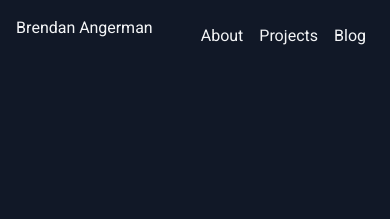
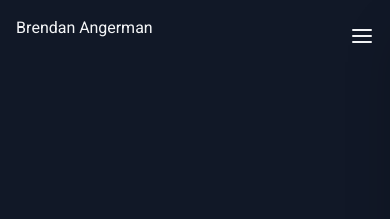
Before and after one commit to bAngerman/bAngerman.github.io, a Jekyll site: the page built from pages/index.md, in a window 390 px wide. Shown: the top 219 px of the page. Built offline with Jekyll 4.4.1, drawn with Linux system fonts in a browser that asks for light colours; emoji names are drawn with the system emoji font.

Commit message:
Add mobile nav slideout and fix timeline card text colors.
The dark-background heading/link colors from .page-content were leaking
into the timeline cards, which sit on a light background and looked
unreadable. Scope an override via a new .timeline-card class.

Also replace the squished mobile navbar with a hamburger that opens a
right-side slideout panel with a backdrop, ESC-to-close, and link-click
auto-close.

Co-Authored-By: Claude Opus 4.7 (1M context) <noreply@anthropic.com>

```diff
--- a/_includes/about/timeline.html
+++ b/_includes/about/timeline.html
@@ -10,7 +10,7 @@
         <span class="font-bold rounded-full px-2 md:px-4 mr-2 text-white bg-blue-500 p-2 rounded leading-none flex items-center justify-center text-sm md:text-base">{{ item.to }}</span>
       </h6>
 
-      <div class="flex-1 min-w-0 rounded-lg shadow-lg bg-gray-100 p-4 md:p-6">
+      <div class="timeline-card flex-1 min-w-0 rounded-lg shadow-lg bg-gray-100 p-4 md:p-6">
 
         <h2 class="text-lg mb-1">{{ item.title }}</h2>
         <p>{{ item.description }}</p>
--- a/_includes/navbar.html
+++ b/_includes/navbar.html
@@ -1,9 +1,3 @@
-<nav class="py-4 flex flex-row flex-wrap justify-between items-center gap-y-2">
-  <a href="{{ site.baseurl }}/">
-    <h5 class="text-md">{{ site.title }}</h5>
-  </a>
-
-  <div class="flex flex-row flex-wrap">
 {%- assign html_pages = site.html_pages | sort: 'weight' -%}
 {%- assign filtered_pages = "" | split: "" -%}
 
@@ -32,6 +26,20 @@
 
 {%- endfor -%}
 
+<nav class="py-4 flex flex-row justify-between items-center">
+  <a href="{{ site.baseurl }}/">
+    <h5 class="text-md">{{ site.title }}</h5>
+  </a>
+
+  <button id="nav-toggle" type="button" class="md:hidden p-2 -mr-2 text-gray-100 hover:text-blue-100 focus:outline-none" aria-label="Open menu" aria-controls="mobile-nav" aria-expanded="false">
+    <svg xmlns="http://www.w3.org/2000/svg" width="24" height="24" viewBox="0 0 24 24" fill="none" stroke="currentColor" stroke-width="2" stroke-linecap="round" stroke-linejoin="round" aria-hidden="true">
+      <line x1="3" y1="6" x2="21" y2="6"></line>
+      <line x1="3" y1="12" x2="21" y2="12"></line>
+      <line x1="3" y1="18" x2="21" y2="18"></line>
+    </svg>
+  </button>
+
+  <div class="hidden md:flex flex-row">
     {% for html_page in filtered_pages %}
 
       {%- if html_page.external_url -%}
@@ -40,8 +48,38 @@
         {%- assign url = html_page.url | relative_url -%}
       {%- endif -%}
 
-      <a class="hover:text-blue-100 hover:underline mx-2 sm:mx-3 last:mr-0 first:ml-0" href="{{ url }}">{{ html_page.title }}</a>
+      <a class="hover:text-blue-100 hover:underline mx-3 last:mr-0 first:ml-0" href="{{ url }}">{{ html_page.title }}</a>
 
     {% endfor %}
   </div>
 </nav>
+
+<div id="mobile-nav" class="mobile-nav fixed inset-0 z-50 md:hidden pointer-events-none" aria-hidden="true">
+  <div class="mobile-nav-backdrop absolute inset-0 bg-black opacity-0 transition-opacity duration-200" data-nav-close></div>
+
+  <aside class="mobile-nav-panel absolute top-0 right-0 h-full w-64 max-w-full bg-gray-800 shadow-2xl transform translate-x-full transition-transform duration-200 ease-out flex flex-col">
+    <div class="flex items-center justify-between px-6 py-4 border-b border-gray-700">
+      <span class="text-md font-semibold">Menu</span>
+      <button type="button" class="p-2 -mr-2 text-gray-100 hover:text-blue-100 focus:outline-none" aria-label="Close menu" data-nav-close>
+        <svg xmlns="http://www.w3.org/2000/svg" width="24" height="24" viewBox="0 0 24 24" fill="none" stroke="currentColor" stroke-width="2" stroke-linecap="round" stroke-linejoin="round" aria-hidden="true">
+          <line x1="18" y1="6" x2="6" y2="18"></line>
+          <line x1="6" y1="6" x2="18" y2="18"></line>
+        </svg>
+      </button>
+    </div>
+
+    <nav class="flex flex-col px-6 py-4 space-y-4">
+      {% for html_page in filtered_pages %}
+
+        {%- if html_page.external_url -%}
+          {%- assign url = html_page.external_url -%}
+        {%- else -%}
+          {%- assign url = html_page.url | relative_url -%}
+        {%- endif -%}
+
+        <a class="text-lg hover:text-blue-100 hover:underline" href="{{ url }}">{{ html_page.title }}</a>
+
+      {% endfor %}
+    </nav>
+  </aside>
+</div>
--- a/assets/app.css
+++ b/assets/app.css
@@ -615,13 +615,39 @@ video {
   }
 }
 
+.pointer-events-none {
+  pointer-events: none;
+}
+
 .static {
   position: static;
 }
 
-.mx-2 {
-  margin-left: 0.5rem;
-  margin-right: 0.5rem;
+.fixed {
+  position: fixed;
+}
+
+.absolute {
+  position: absolute;
+}
+
+.inset-0 {
+  top: 0px;
+  right: 0px;
+  bottom: 0px;
+  left: 0px;
+}
+
+.top-0 {
+  top: 0px;
+}
+
+.right-0 {
+  right: 0px;
+}
+
+.z-50 {
+  z-index: 50;
 }
 
 .mx-3 {
@@ -646,6 +672,10 @@ video {
   margin-right: 0.5rem;
 }
 
+.-mr-2 {
+  margin-right: -0.5rem;
+}
+
 .mb-0 {
   margin-bottom: 0px;
 }
@@ -722,6 +752,10 @@ video {
   width: 5rem;
 }
 
+.w-64 {
+  width: 16rem;
+}
+
 .w-1\/2 {
   width: 50%;
 }
@@ -740,6 +774,10 @@ video {
 
 .max-w-6xl {
   max-width: 72rem;
+}
+
+.max-w-full {
+  max-width: 100%;
 }
 
 .max-w-screen-md {
@@ -765,6 +803,10 @@ video {
   transform: translateX(var(--tw-translate-x)) translateY(var(--tw-translate-y)) rotate(var(--tw-rotate)) skewX(var(--tw-skew-x)) skewY(var(--tw-skew-y)) scaleX(var(--tw-scale-x)) scaleY(var(--tw-scale-y));
 }
 
+.translate-x-full {
+  --tw-translate-x: 100%;
+}
+
 .hover\:-translate-y-2:hover {
   --tw-translate-y: -0.5rem;
 }
@@ -832,8 +874,10 @@ video {
   gap: 1rem;
 }
 
-.gap-y-2 {
-  row-gap: 0.5rem;
+.space-y-4 > :not([hidden]) ~ :not([hidden]) {
+  --tw-space-y-reverse: 0;
+  margin-top: calc(1rem * calc(1 - var(--tw-space-y-reverse)));
+  margin-bottom: calc(1rem * var(--tw-space-y-reverse));
 }
 
 .overflow-hidden {
@@ -862,11 +906,30 @@ video {
   border-width: 1px;
 }
 
+.border-b {
+  border-bottom-width: 1px;
+}
+
+.border-gray-700 {
+  --tw-border-opacity: 1;
+  border-color: rgba(55, 65, 81, var(--tw-border-opacity));
+}
+
+.bg-black {
+  --tw-bg-opacity: 1;
+  background-color: rgba(0, 0, 0, var(--tw-bg-opacity));
+}
+
 .bg-gray-100 {
   --tw-bg-opacity: 1;
   background-color: rgba(243, 244, 246, var(--tw-bg-opacity));
 }
 
+.bg-gray-800 {
+  --tw-bg-opacity: 1;
+  background-color: rgba(31, 41, 55, var(--tw-bg-opacity));
+}
+
 .bg-gray-900 {
   --tw-bg-opacity: 1;
   background-color: rgba(17, 24, 39, var(--tw-bg-opacity));
@@ -927,6 +990,11 @@ video {
   padding-right: 1rem;
 }
 
+.px-6 {
+  padding-left: 1.5rem;
+  padding-right: 1.5rem;
+}
+
 .py-4 {
   padding-top: 1rem;
   padding-bottom: 1rem;
@@ -973,6 +1041,10 @@ video {
   line-height: 1.75rem;
 }
 
+.font-semibold {
+  font-weight: 600;
+}
+
 .font-bold {
   font-weight: 700;
 }
@@ -1022,6 +1094,10 @@ video {
   -moz-osx-font-smoothing: auto;
 }
 
+.opacity-0 {
+  opacity: 0;
+}
+
 *, ::before, ::after {
   --tw-shadow: 0 0 #0000;
 }
@@ -1033,6 +1109,11 @@ video {
 
 .shadow-lg {
   --tw-shadow: 0 10px 15px -3px rgba(0, 0, 0, 0.1), 0 4px 6px -2px rgba(0, 0, 0, 0.05);
+  box-shadow: var(--tw-ring-offset-shadow, 0 0 #0000), var(--tw-ring-shadow, 0 0 #0000), var(--tw-shadow);
+}
+
+.shadow-2xl {
+  --tw-shadow: 0 25px 50px -12px rgba(0, 0, 0, 0.25);
   box-shadow: var(--tw-ring-offset-shadow, 0 0 #0000), var(--tw-ring-shadow, 0 0 #0000), var(--tw-shadow);
 }
 
@@ -1062,8 +1143,24 @@ video {
   transition-duration: 150ms;
 }
 
+.transition-opacity {
+  transition-property: opacity;
+  transition-timing-function: cubic-bezier(0.4, 0, 0.2, 1);
+  transition-duration: 150ms;
+}
+
+.transition-transform {
+  transition-property: transform;
+  transition-timing-function: cubic-bezier(0.4, 0, 0.2, 1);
+  transition-duration: 150ms;
+}
+
 .duration-200 {
   transition-duration: 200ms;
+}
+
+.ease-out {
+  transition-timing-function: cubic-bezier(0, 0, 0.2, 1);
 }
 
 .ease-in-out {
@@ -1105,6 +1202,53 @@ html, body {
 
 .page-content :not(pre) > code {
   word-break: break-word;
+}
+
+/* Timeline cards sit on a light background inside .page-content,
+   so override the dark-bg heading/link colors back to readable ones. */
+
+.timeline-card,
+.timeline-card p,
+.timeline-card li,
+.timeline-card strong,
+.timeline-card em {
+  color: #111827;
+}
+
+.timeline-card h1,
+.timeline-card h2,
+.timeline-card h3,
+.timeline-card h4,
+.timeline-card h5,
+.timeline-card h6 {
+  color: #111827;
+}
+
+.page-content .timeline-card a,
+.timeline-card a {
+  color: #2563eb;
+}
+
+.timeline-card li::marker {
+  color: #6b7280;
+}
+
+/* Mobile nav slideout */
+
+.mobile-nav.is-open {
+  pointer-events: auto;
+}
+
+.mobile-nav.is-open .mobile-nav-backdrop {
+  opacity: 0.6;
+}
+
+.mobile-nav.is-open .mobile-nav-panel {
+  transform: translateX(0);
+}
+
+body.nav-open {
+  overflow: hidden;
 }
 
 .emoji {
@@ -1397,11 +1541,6 @@ div.code-toolbar > .toolbar span {
 }
 
 @media (min-width: 640px) {
-  .sm\:mx-3 {
-    margin-left: 0.75rem;
-    margin-right: 0.75rem;
-  }
-
   .sm\:grid-cols-2 {
     grid-template-columns: repeat(2, minmax(0, 1fr));
   }
@@ -1420,6 +1559,14 @@ div.code-toolbar > .toolbar span {
     margin-bottom: 2rem;
   }
 
+  .md\:flex {
+    display: flex;
+  }
+
+  .md\:hidden {
+    display: none;
+  }
+
   .md\:h-60 {
     height: 15rem;
   }
```
Also changed, not shown: _includes/scripts.html (+35 -0 lines), tailwind/tailwind.scss (+45 -0 lines). Lines whose indentation alone changed are shown as unchanged.
